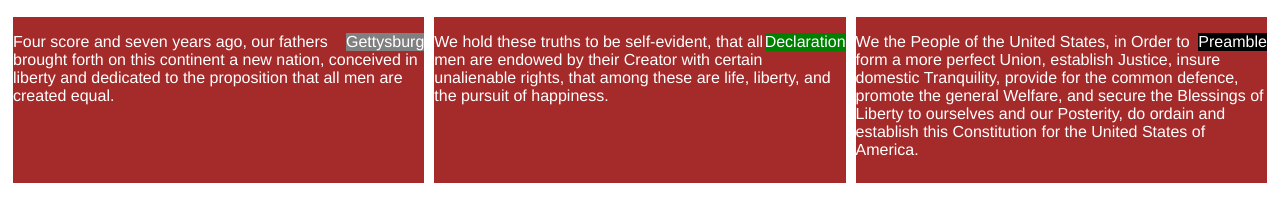
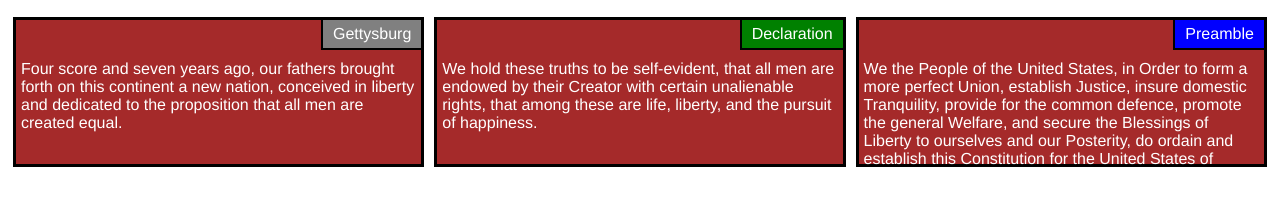
Before and after one commit to jetoney-phd/CourseraWeb, a plain HTML site: page module2_solution/index.html in a window 1280 px wide. Shown: the part 61-282 px from the top of the page. Drawn offline with Linux system fonts and the light colour scheme.

Commit message:
Update styles.css

```diff
--- a/module2_solution/styles.css
+++ b/module2_solution/styles.css
@@ -9,49 +9,66 @@ h1 {
   margin-right:auto;
 }
 section{
+    background-color:white;
+  border-style:none;
+  padding:5px;
 
-  border-width:thick;
-  border-color:white;
-  background-color: #A52A2A;
-  border-style:solid;
+
 }
 div{
   border:none;
-  width: 100%;
+
   height: 150px;
   margin-right: auto;
   margin-left: auto;
   font-family: Helvetica;
   color: white;
+  border-width:3px;
+  border-color:black;
+  background-color: #A52A2A;
+  border-style:solid;
 
 }
 p{
-  border: none;
 
-  width: 100%;
   height: 150px;
-  margin-right:auto;
-  margin-left: auto;
+  margin-right:5px;
+  margin-left: 5px;
+  margin-top:40px;
   font-family: Helvetica;
   color: white;
 }
 article{
  text-align:center;
-
+ padding:5px 10px 5px 10px;
  float: right;
+  border-width:2px;
+  border-color:black
+  width:80%
 }
 #articleA{
   background-color:grey;
+  border-width:0px 0px 2px 2px;
+  border-color:black;
+  border-style:solid;
+
 }
 #articleB{
   background-color:green;
+  border-width:0px 0px 2px 2px;
+  border-color:black;
+  border-style:solid;
 }
 #articleC{
-  background-color:black;
+  background-color:blue;
+  border-width:0px 0px 2px 2px;
+  border-color:black;
+  border-style:solid;
 }
 /* Simple Responsive Framework. */
 .row {
   width: 100%;
+  border-style:none;
 }
 
 /********** Large (desktop) devices only **********/
```
